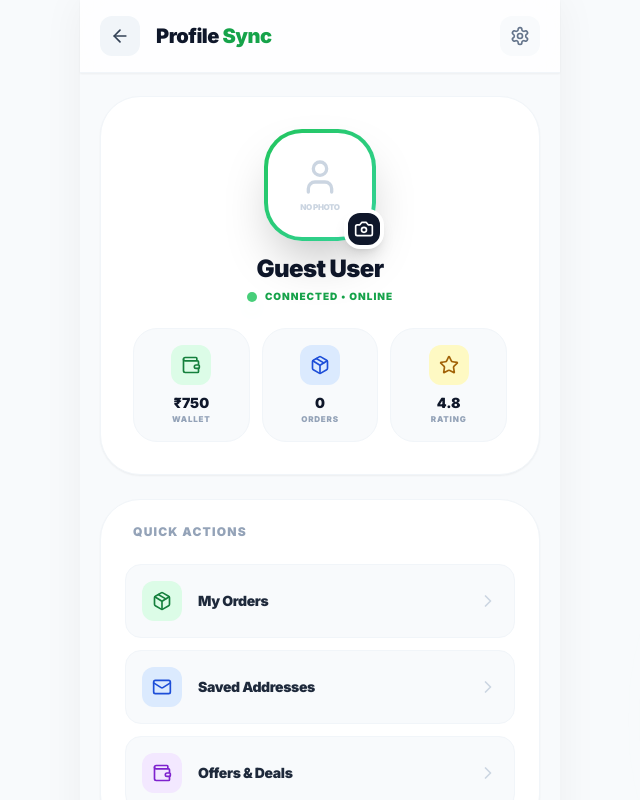
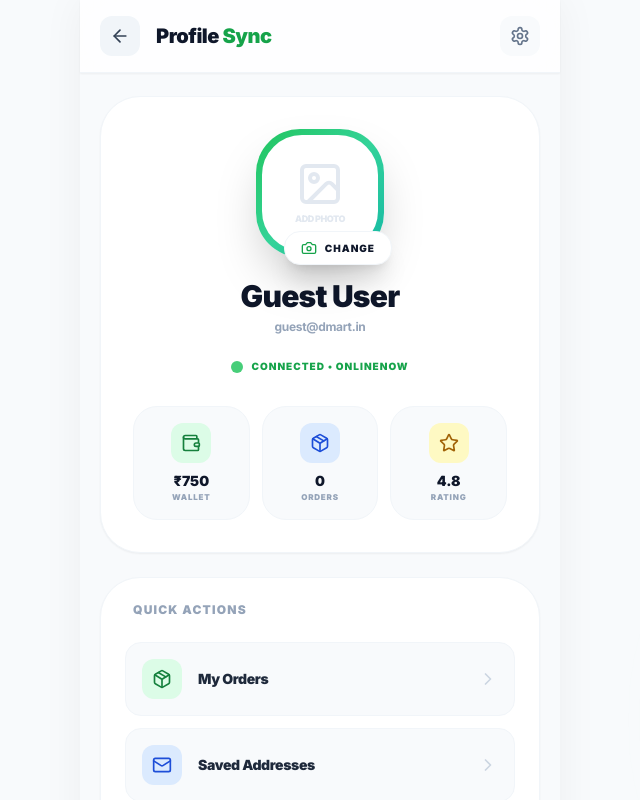
Before and after one commit to MANIMARAN-S67/DmartApp, a React (Vite) app in the folder frontend/: page /account in a window 1280 px wide. Shown: the top 800 px of the page, without its empty margins (320-960 px from the left). Built offline with nearby package versions, Linux system fonts and the light colour scheme.

Commit message:
Ensure profile photo displays consistently across all pages including bottom nav; Added separate Change button for photo editing

```diff
--- a/frontend/src/pages/Account.jsx
+++ b/frontend/src/pages/Account.jsx
@@ -1,6 +1,6 @@
 import React, { useState, useEffect } from 'react';
 import { useNavigate } from 'react-router-dom';
-import { User, LogOut, Package, Wallet, Star, ArrowLeft, ChevronRight, Settings, Phone, Mail, Camera, Image as ImageIcon } from 'lucide-react';
+import { User, LogOut, Package, Wallet, Star, ArrowLeft, ChevronRight, Settings, Phone, Mail, Camera, Image as ImageIcon, CheckCircle2 } from 'lucide-react';
 import api from '../utils/api';
 
 const Account = () => {
@@ -76,17 +76,22 @@ const Account = () => {
 
             <div className="px-5 pt-24 animate-slideUp">
                 <div className="bg-white rounded-[40px] p-8 border border-slate-100 shadow-sm mb-6 flex flex-col items-center text-center">
-                    <div className="relative group">
+                    <div className="relative mb-6">
                         <div
-                            className="w-28 h-28 rounded-[38px] bg-gradient-to-br from-green-500 to-emerald-400 p-1 mb-4 shadow-2xl relative transition-all"
+                            className="w-32 h-32 rounded-[44px] bg-gradient-to-br from-green-500 via-emerald-400 to-teal-500 p-1.5 shadow-2xl relative transition-all animate-fadeIn"
                         >
-                            <div className="w-full h-full bg-white rounded-[34px] flex items-center justify-center overflow-hidden">
+                            <div className="w-full h-full bg-white rounded-[40px] flex items-center justify-center overflow-hidden border-4 border-white">
                                 {user.photo ? (
+                                    <div className="relative w-full h-full">
                                         <img src={user.photo} alt="Profile" className="w-full h-full object-cover" />
+                                        <div className="absolute top-2 right-2 bg-green-500 text-white rounded-full p-1 shadow-lg border-2 border-white">
+                                            <CheckCircle2 className="w-3 h-3" />
+                                        </div>
+                                    </div>
                                 ) : (
-                                    <div className="flex flex-col items-center text-slate-300">
-                                        <User className="w-10 h-10" />
-                                        <span className="text-[8px] font-black uppercase tracking-tighter mt-1">No Photo</span>
+                                    <div className="flex flex-col items-center text-slate-200">
+                                        <ImageIcon className="w-12 h-12 mb-1" />
+                                        <span className="text-[9px] font-black uppercase tracking-tighter">Add Photo</span>
                                     </div>
                                 )}
                             </div>
@@ -99,21 +104,27 @@ const Account = () => {
                                 accept="image/*"
                                 onChange={handlePhotoChange}
                             />
+                        </div>
 
-                            {/* Edit Icon Button */}
+                        {/* Separate Change Button */}
                         <label
                             htmlFor="photo-upload"
-                                className="absolute -right-2 -bottom-2 w-10 h-10 bg-slate-900 border-4 border-white rounded-2xl flex items-center justify-center text-white cursor-pointer active:scale-90 transition-all shadow-lg hover:bg-green-600"
+                            className="absolute -bottom-2 -right-2 bg-white text-slate-900 px-4 py-2 rounded-2xl flex items-center gap-2 cursor-pointer active:scale-90 transition-all shadow-xl hover:bg-slate-50 border border-slate-100"
                         >
-                                <Camera className="w-5 h-5" />
+                            <Camera className="w-4 h-4 text-green-600" />
+                            <span className="text-[10px] font-black uppercase tracking-widest">Change</span>
                         </label>
                     </div>
+
+                    <div className="mb-6">
+                        <h2 className="text-3xl font-black text-slate-900 tracking-tight leading-none mb-2">{user.name}</h2>
+                        <p className="text-slate-400 text-xs font-bold tracking-tight">{user.email}</p>
                     </div>
-                    <h2 className="text-2xl font-black text-slate-900 tracking-tight leading-none mb-2">{user.name}</h2>
-                    <div className="flex items-center gap-2 mb-6 cursor-pointer" onClick={() => setIsOnline(!isOnline)}>
-                        <div className={`w-2.5 h-2.5 rounded-full ${isOnline ? 'bg-green-500 animate-pulse shadow-green-200 shadow-lg' : 'bg-slate-300'}`}></div>
-                        <p className={`text-[10px] font-black uppercase tracking-widest ${isOnline ? 'text-green-600' : 'text-slate-400'}`}>
-                            {isOnline ? 'Connected • ONLINE' : 'DISCONNECTED • OFFLINE'}
+
+                    <div className="flex items-center gap-2 mb-8 cursor-pointer group" onClick={() => setIsOnline(!isOnline)}>
+                        <div className={`w-3 h-3 rounded-full transition-all ${isOnline ? 'bg-green-500 animate-pulse shadow-xl shadow-green-200' : 'bg-slate-300'}`}></div>
+                        <p className={`text-[10px] font-black uppercase tracking-widest transition-colors ${isOnline ? 'text-green-600' : 'text-slate-400 group-hover:text-slate-500'}`}>
+                            {isOnline ? 'Connected • OnlineNow' : 'Disconnected • Offline'}
                         </p>
                     </div>
 
--- a/frontend/src/pages/Landing.jsx
+++ b/frontend/src/pages/Landing.jsx
@@ -56,6 +56,13 @@ const Landing = () => {
     const [toast, setToast] = useState('');
     const timerRef = useRef(null);
     const navigate = useNavigate();
+    const [userPhoto, setUserPhoto] = useState(localStorage.getItem('userPhoto') || null);
+
+    useEffect(() => {
+        const syncPhoto = () => setUserPhoto(localStorage.getItem('userPhoto'));
+        window.addEventListener('storage', syncPhoto);
+        return () => window.removeEventListener('storage', syncPhoto);
+    }, []);
 
     useEffect(() => {
         const c = JSON.parse(localStorage.getItem('dmartCart') || '[]');
@@ -341,7 +348,13 @@ const Landing = () => {
                     <span className="text-[9px] font-black">Cart</span>
                 </NavLink>
                 <NavLink to="/account" className={({ isActive }) => `flex flex-col items-center gap-0.5 px-2 py-1 rounded-xl transition-all ${isActive ? 'text-orange-500' : 'text-slate-400'}`}>
-                    <User className="w-5 h-5" />
+                    <div className="w-6 h-6 rounded-full overflow-hidden border border-slate-200 bg-slate-50 flex items-center justify-center">
+                        {userPhoto ? (
+                            <img src={userPhoto} alt="Me" className="w-full h-full object-cover" />
+                        ) : (
+                            <User className="w-4 h-4" />
+                        )}
+                    </div>
                     <span className="text-[9px] font-black">Account</span>
                 </NavLink>
             </nav>
--- a/frontend/src/pages/Products.jsx
+++ b/frontend/src/pages/Products.jsx
@@ -74,6 +74,14 @@ export default function Products() {
     );
     const [toast, setToast] = useState('');
     const [wishlist, setWishlist] = useState([]);
+    const [userPhoto, setUserPhoto] = useState(localStorage.getItem('userPhoto') || null);
+
+    useEffect(() => {
+        // Sync photo if it changes in local storage
+        const syncPhoto = () => setUserPhoto(localStorage.getItem('userPhoto'));
+        window.addEventListener('storage', syncPhoto);
+        return () => window.removeEventListener('storage', syncPhoto);
+    }, []);
 
     useEffect(() => {
         if (location.state?.cat) {
@@ -326,7 +334,13 @@ export default function Products() {
                     <span className="text-[9px] font-black">Cart</span>
                 </NavLink>
                 <NavLink to="/account" className={({ isActive }) => `flex flex-col items-center gap-0.5 px-2 py-1 rounded-xl transition-all ${isActive ? 'text-blue-600' : 'text-slate-400'}`}>
-                    <User className="w-5 h-5" />
+                    <div className="w-6 h-6 rounded-full overflow-hidden border border-slate-200 bg-slate-50 flex items-center justify-center">
+                        {userPhoto ? (
+                            <img src={userPhoto} alt="Me" className="w-full h-full object-cover" />
+                        ) : (
+                            <User className="w-4 h-4" />
+                        )}
+                    </div>
                     <span className="text-[9px] font-black">Account</span>
                 </NavLink>
             </nav>
```
Lines whose indentation alone changed are shown as unchanged.
